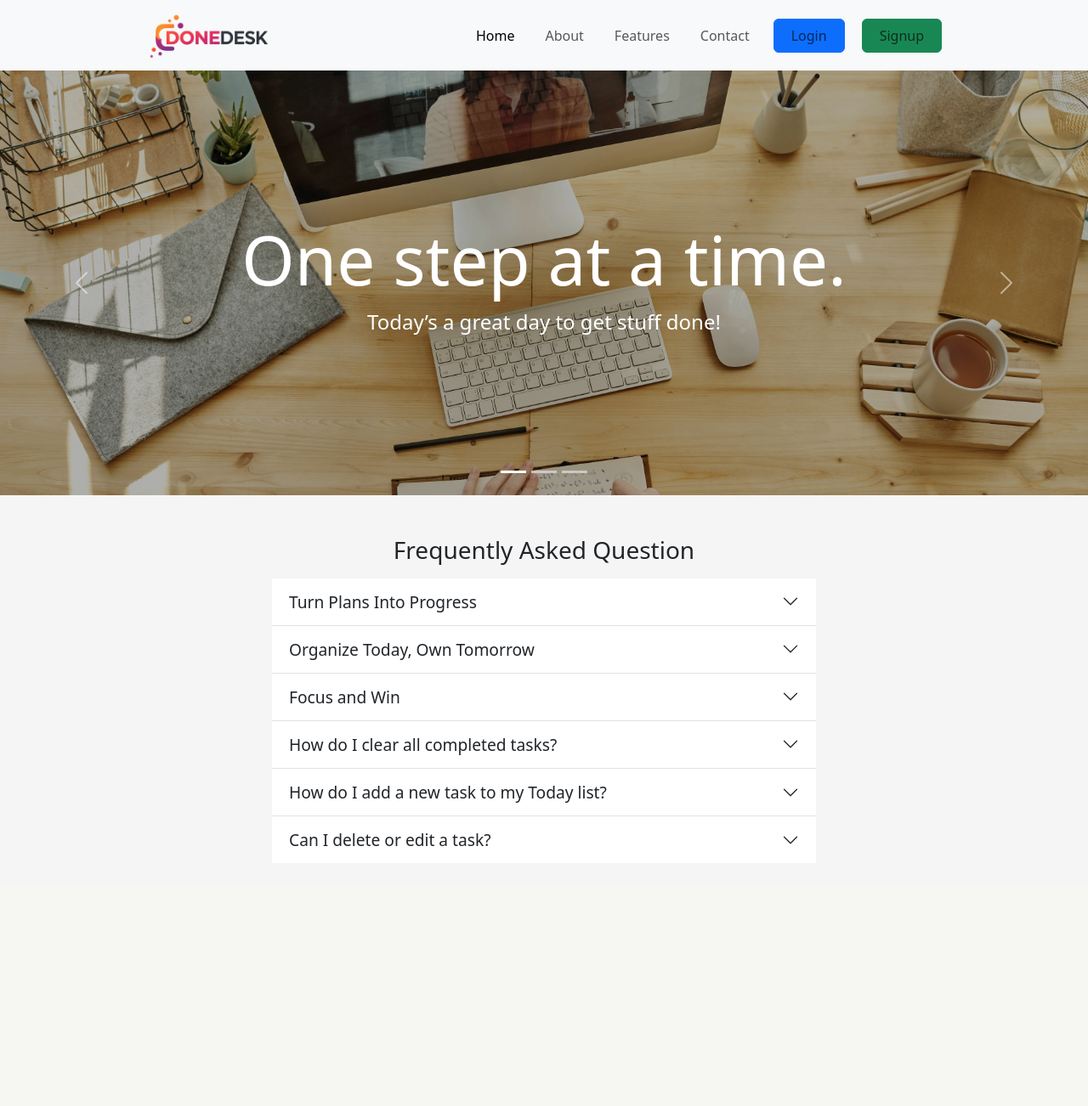
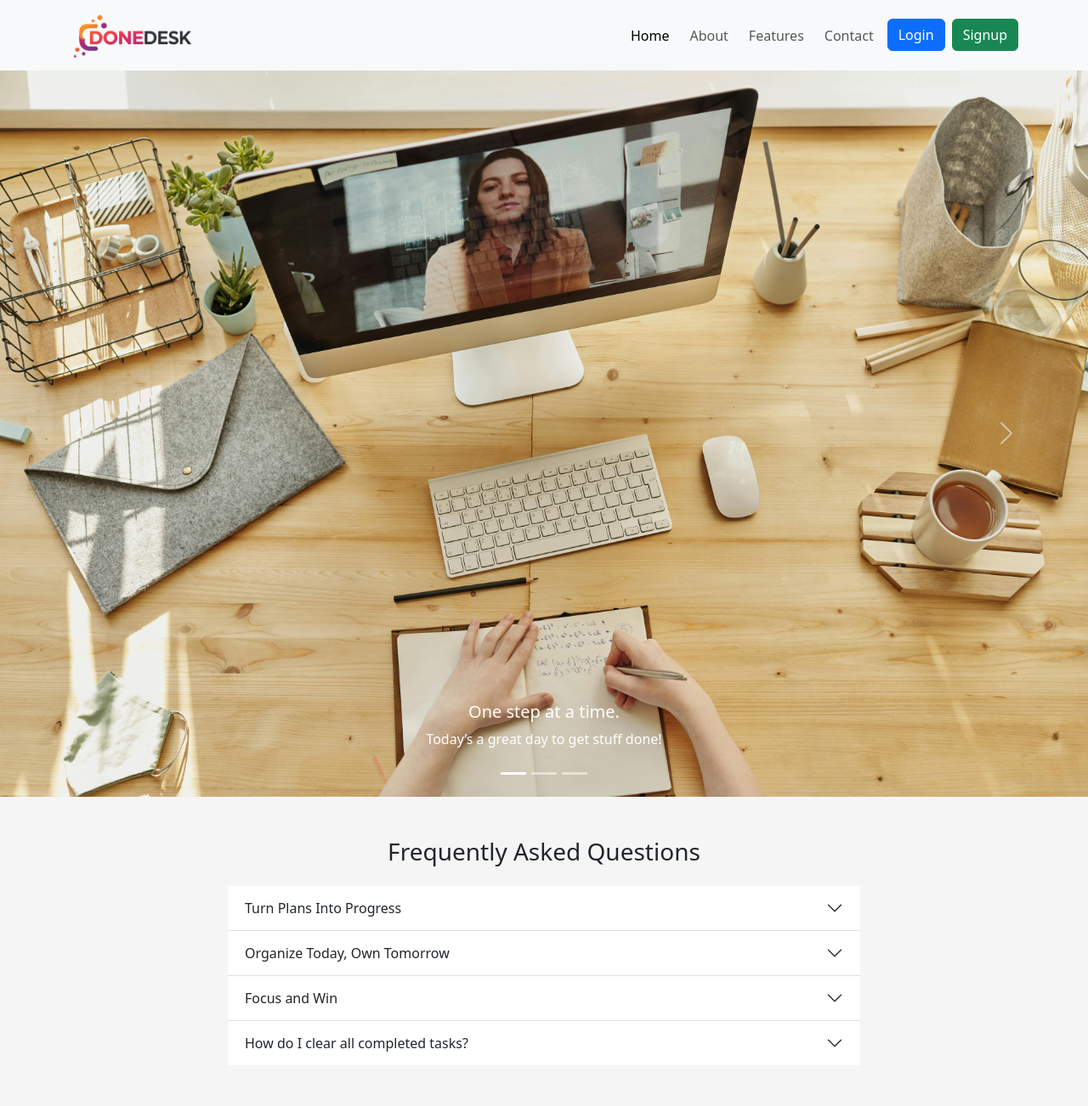
Before and after one commit to tboard20/todo, a Django app: page / in a window 1280 px wide. Shown: the whole page at 85% size. Before the commit the page ends 996 px from the top, so only its background shows below. Run offline with Django 5.2, Linux system fonts and the light colour scheme.

Commit message:
commit15

```diff
--- a/todo/todos/static/css/style.css
+++ b/todo/todos/static/css/style.css
@@ -1,146 +1,23 @@
-
-
-body{
+body {
   background-color: whitesmoke;
 }
-/* .image{
-    width: 1px;
-} */
 
-.overlay{
-    background-color: #00000046;
-    position: absolute;
-    top: 0;
-    left: 0;
-    height: 100%;
-    width: 100%;
-    /* z-index: 1; */
-}
-.buttons{
-    /* padding: 5px; */
-    height: 40px;
-    display: flex;
-    align-items: center;
-    justify-content: center;
+.card {
+  border-radius: 1rem;
 }
 
-.buttons:hover{
-    background-color: black;
-
+.login-form input {
+  width: 100%; /* Full-width inputs */
+  margin-bottom: 1rem;
 }
 
-.buttons a:hover{
-
-    color: white !important;
-}
-.carousel-caption{
-    z-index: 10;
-    bottom: 30%;
-}
-.carousel-caption h5{
-    font-size: 5rem;
-}
-
-.accordion-button{
-    font-size: 1.2rem;
-}
-.carousel-caption p{
-    font-size: 1.5rem;
-}
-
-.image{
-    height: 500px !important;
-    object-fit: cover;
-}
-
-.navbar-collapse{
-    flex-grow: 0 !important;
-}
-
-.navbar-nav{
-      column-gap: 20px;
-}
-
-.signup{
-    background-color: #f7f7f7;
-    width: 600px;
-    box-shadow: 0 0 10px black;
-    padding: 1rem;
-    border-radius: 1rem;
-    margin: 70px auto ;
-}
-
-.signups{
-    background-color: #f7f7f7;
-    width: 500px;
-    box-shadow: 0 0 10px black;
-    padding: 1rem;
-    border-radius: 1rem;
-    margin: 140px auto ;
-    padding: 7%;
-}
-
-.logo{
-    width: 30%;
-    margin: 0 35%;
-}
-
-.logos{
-    width: 70%;
-    margin: 0 15%;
-}
-
-label{
-    display: block !important;
-}
-
-input{
-    width: 100%;
-}
-
-.cons{
-    background-color: #f7f7f7;
-    width: 30%;
-    box-shadow: 0 0 10px black;
-    padding: 1rem;
-    border-radius: 1rem;
-    margin: 140px auto ;
-    padding: 3%;
-}
-
-.login-form input{
-    width: 60%;
-}
-
-.display{
-    display: flex !important;
-    gap: 1rem !important;
-    justify-content: center;
-}
-
-.buttos{
-    background-color: #1d0db2 !important;
-    color: white !important;
-    height: 40px;
-    border: none;
-    border-radius: 0.3rem;
-}
-.buttos:hover{
-    background-color: black !important;
-}
-.tex{
-    color: white;
-    text-decoration: none;
-}
-
-
-
-.task-list{
+/* Task list styles */
+.task-list {
   padding-left: 0 !important;
   margin: 0 !important;
 }
 
-.task-list li{
+.task-list li {
   list-style-type: none;
   background-color: #0d65b2;
   padding: 10px;
@@ -151,14 +28,15 @@ input{
   justify-content: space-between;
 }
 
-.task-list li:nth-child(even){
+.task-list li:nth-child(even) {
   background-color: #578ac0;
 }
 
-.task-list i{
+.task-list i {
   color: white;
+  cursor: pointer;
 }
 
-.task-list i:hover{
+.task-list i:hover {
   color: #b3aa34;
 }
--- a/todo/todos/templates/home.html
+++ b/todo/todos/templates/home.html
@@ -1,50 +1,49 @@
-
 {% load static %}
 <!DOCTYPE html>
 <html lang="en">
 <head>
   <meta charset="UTF-8">
   <meta name="viewport" content="width=device-width, initial-scale=1.0">
-    <link rel="shortcut icon" href="./static/img/Donedesk-icon.jpg" type="image/x-icon">
-    <title>Document</title>
-    <link href="https://cdn.jsdelivr.net/npm/bootstrap@5.3.7/dist/css/bootstrap.min.css" rel="stylesheet" integrity="sha384-LN+7fdVzj6u52u30Kp6M/trliBMCMKTyK833zpbD+pXdCLuTusPj697FH4R/5mcr" crossorigin="anonymous">
+  <link rel="shortcut icon" href="{% static 'img/Donedesk-icon.jpg' %}" type="image/x-icon">
+  <title>Donedesk</title>
+  <link href="https://cdn.jsdelivr.net/npm/bootstrap@5.3.7/dist/css/bootstrap.min.css" rel="stylesheet">
   <link rel="stylesheet" href="{% static 'css/style.css' %}">
 </head>
 <body>
-    <nav class="navbar navbar-expand-lg bg-body-tertiary">
-  <div class="container-fluid w-75">
-    <a class="navbar-brand" href="#"><img src="./static/img/Donedesk-2.png" style="width: 150px;" alt=""></a>
-    <button class="navbar-toggler" type="button" data-bs-toggle="collapse" data-bs-target="#navbarSupportedContent" aria-controls="navbarSupportedContent" aria-expanded="false" aria-label="Toggle navigation">
+
+<!-- Navbar -->
+<nav class="navbar navbar-expand-lg bg-body-tertiary shadow-sm">
+  <div class="container">
+    <a class="navbar-brand" href="#">
+      <img src="{% static 'img/Donedesk-2.png' %}" alt="Donedesk Logo" class="img-fluid" style="max-width: 150px;">
+    </a>
+    <button class="navbar-toggler" type="button" data-bs-toggle="collapse"
+            data-bs-target="#navbarSupportedContent" aria-controls="navbarSupportedContent"
+            aria-expanded="false" aria-label="Toggle navigation">
       <span class="navbar-toggler-icon"></span>
     </button>
-    <div class="collapse navbar-collapse" id="navbarSupportedContent">
-      <ul class="navbar-nav me-auto mb-2 mb-lg-0">
+    <div class="collapse navbar-collapse text-center" id="navbarSupportedContent">
+      <ul class="navbar-nav ms-auto mb-2 mb-lg-0 gap-2">
         <li class="nav-item">
-          <a class="nav-link active" aria-current="page" href="#">Home</a>
+          <a class="nav-link active" href="#">Home</a>
         </li>
-        <li class="nav-item">
-          <a class="nav-link" href="#">About</a>
-        </li>
-        <li class="nav-item">
-          <a class="nav-link" aria-disabled="false">Features</a>
-        </li>
-         <li class="nav-item">
-          <a class="nav-link" aria-disabled="false">Contact</a>
-        </li>
+        <li class="nav-item"><a class="nav-link" href="#">About</a></li>
+        <li class="nav-item"><a class="nav-link">Features</a></li>
+        <li class="nav-item"><a class="nav-link">Contact</a></li>
 
         {% if user.is_authenticated %}
-        <li class="nav-item btn btn-primary buttons">
-          <form method="POST" action="{% url 'logout' %}">
+        <li class="nav-item">
+          <form method="POST" action="{% url 'logout' %}" class="d-inline">
             {% csrf_token %}
-        <button type="submit" class="buttos">Logout</button>
+            <button type="submit" class="btn btn-primary">Logout</button>
           </form>
         </li>
         {% else %}
-         <li class="nav-item btn btn-primary buttons">
-          <a class="nav-link " href="{% url 'login' %}" aria-disabled="false">Login</a>
+        <li class="nav-item">
+          <a class="btn btn-primary" href="{% url 'login' %}">Login</a>
         </li>
-         <li class="nav-item btn btn-success buttons">
-          <a class="nav-link " href="{% url 'signup' %}" aria-disabled="false">Signup</a>
+        <li class="nav-item">
+          <a class="btn btn-success" href="{% url 'signup' %}">Signup</a>
         </li>
         {% endif %}
       </ul>
@@ -52,41 +51,31 @@
   </div>
 </nav>
 
-
-
-
-
-
-
-
-
-<div id="carouselExampleCaptions" class="carousel slide">
+<!-- Hero Carousel -->
+<div id="carouselExampleCaptions" class="carousel slide" data-bs-ride="carousel">
   <div class="carousel-indicators">
-    <button type="button" data-bs-target="#carouselExampleCaptions" data-bs-slide-to="0" class="active" aria-current="true" aria-label="Slide 1"></button>
+    <button type="button" data-bs-target="#carouselExampleCaptions" data-bs-slide-to="0"
+            class="active" aria-current="true" aria-label="Slide 1"></button>
     <button type="button" data-bs-target="#carouselExampleCaptions" data-bs-slide-to="1" aria-label="Slide 2"></button>
     <button type="button" data-bs-target="#carouselExampleCaptions" data-bs-slide-to="2" aria-label="Slide 3"></button>
   </div>
   <div class="carousel-inner">
     <div class="carousel-item active">
-      <img src="{% static 'img/slide1.jpeg' %}" class="d-block w-100 image" alt="...">
-      <div class="overlay"></div>
+      <img src="{% static 'img/slide1.jpeg' %}" class="d-block w-100 img-fluid" alt="slide1">
       <div class="carousel-caption d-none d-md-block">
         <h5>One step at a time.</h5>
         <p>Today’s a great day to get stuff done!</p>
       </div>
     </div>
     <div class="carousel-item">
-      <img src="{% static 'img/slider2.jpg' %}" class="d-block w-100 image" alt="...">
-      <div class="overlay"></div>
+      <img src="{% static 'img/slider2.jpg' %}" class="d-block w-100 img-fluid" alt="slide2">
       <div class="carousel-caption d-none d-md-block">
         <h5>Crush your goals</h5>
         <p>Stay focused. Stay sharp. Keep moving.</p>
       </div>
     </div>
-
     <div class="carousel-item">
-      <img src="{% static 'img/slider3.jpg' %}" class="d-block w-100 image" alt="...">
-      <div class="overlay"></div>
+      <img src="{% static 'img/slider3.jpg' %}" class="d-block w-100 img-fluid" alt="slide3">
       <div class="carousel-caption d-none d-md-block">
         <h5>Plans into action.</h5>
         <p>Your future self will thank you</p>
@@ -94,97 +83,68 @@
     </div>
   </div>
   <button class="carousel-control-prev" type="button" data-bs-target="#carouselExampleCaptions" data-bs-slide="prev">
-    <span class="carousel-control-prev-icon" aria-hidden="true"></span>
+    <span class="carousel-control-prev-icon"></span>
     <span class="visually-hidden">Previous</span>
   </button>
   <button class="carousel-control-next" type="button" data-bs-target="#carouselExampleCaptions" data-bs-slide="next">
-    <span class="carousel-control-next-icon" aria-hidden="true"></span>
+    <span class="carousel-control-next-icon"></span>
     <span class="visually-hidden">Next</span>
   </button>
 </div>
 
+<!-- FAQ Section -->
+<div class="container py-5">
+  <h3 class="text-center mb-4">Frequently Asked Questions</h3>
+  <div class="accordion accordion-flush col-lg-8 col-md-10 col-12 mx-auto" id="accordionFlushExample">
 
-
-
-
-
-
-
-<div class="pt-5 pb-4">
-  <h3 class="text-center mb-3">Frequently Asked Question</h3>
-<div class="accordion accordion-flush w-50 mx-auto " id="accordionFlushExample">
     <div class="accordion-item">
       <h2 class="accordion-header">
-      <button class="accordion-button collapsed" type="button" data-bs-toggle="collapse" data-bs-target="#flush-collapseOne" aria-expanded="false" aria-controls="flush-collapseOne">
+        <button class="accordion-button collapsed" type="button" data-bs-toggle="collapse" data-bs-target="#flush-one">
           Turn Plans Into Progress
         </button>
       </h2>
-    <div id="flush-collapseOne" class="accordion-collapse collapse" data-bs-parent="#accordionFlushExample">
-      <div class="accordion-body">"Every great day begins with a simple plan. Use this space to organize your thoughts, break your goals into small actions, and stay on top of everything that matters most to you."</div>
+      <div id="flush-one" class="accordion-collapse collapse" data-bs-parent="#accordionFlushExample">
+        <div class="accordion-body">Every great day begins with a simple plan...</div>
       </div>
     </div>
-  <div class="accordion-item" style="10px">
+
+    <div class="accordion-item">
       <h2 class="accordion-header">
-      <button class="accordion-button collapsed" type="button" data-bs-toggle="collapse" data-bs-target="#flush-collapseTwo" aria-expanded="false" aria-controls="flush-collapseTwo">
+        <button class="accordion-button collapsed" type="button" data-bs-toggle="collapse" data-bs-target="#flush-two">
           Organize Today, Own Tomorrow
         </button>
       </h2>
-    <div id="flush-collapseTwo" class="accordion-collapse collapse" data-bs-parent="#accordionFlushExample">
-      <div class="accordion-body">"Great things don’t happen by accident. They happen when you plan with purpose. Use your list to stay aligned, focused, and in control of your time—one day at a time."</div>
+      <div id="flush-two" class="accordion-collapse collapse" data-bs-parent="#accordionFlushExample">
+        <div class="accordion-body">Great things don’t happen by accident...</div>
       </div>
     </div>
+
     <div class="accordion-item">
       <h2 class="accordion-header">
-      <button class="accordion-button collapsed" type="button" data-bs-toggle="collapse" data-bs-target="#flush-collapseThree" aria-expanded="false" aria-controls="flush-collapseThree">
+        <button class="accordion-button collapsed" type="button" data-bs-toggle="collapse" data-bs-target="#flush-three">
           Focus and Win
         </button>
       </h2>
-    <div id="flush-collapseThree" class="accordion-collapse collapse" data-bs-parent="#accordionFlushExample">
-      <div class="accordion-body">"The easiest way to beat procrastination is by writing things down. Start by listing just one task—big or small. Before you know it, you’ll be ticking off goals like a productivity master."</div>
+      <div id="flush-three" class="accordion-collapse collapse" data-bs-parent="#accordionFlushExample">
+        <div class="accordion-body">The easiest way to beat procrastination...</div>
       </div>
     </div>
 
-
+    <!-- More FAQ items -->
     <div class="accordion-item">
       <h2 class="accordion-header">
-      <button class="accordion-button collapsed" type="button" data-bs-toggle="collapse" data-bs-target="#flush-collapseFour" aria-expanded="false" aria-controls="flush-collapseThree">
+        <button class="accordion-button collapsed" type="button" data-bs-toggle="collapse" data-bs-target="#flush-four">
           How do I clear all completed tasks?
         </button>
       </h2>
-    <div id="flush-collapseFour" class="accordion-collapse collapse" data-bs-parent="#accordionFlushExample">
-      <div class="accordion-body">Go to your “Completed Tasks” section and click “Clear All” to remove them from view.</div>
-    </div>
-  </div>
-
-
-  <div class="accordion-item">
-    <h2 class="accordion-header">
-      <button class="accordion-button collapsed" type="button" data-bs-toggle="collapse" data-bs-target="#flush-collapseFive" aria-expanded="false" aria-controls="flush-collapseThree">
-        How do I add a new task to my Today list?
-      </button>
-    </h2>
-    <div id="flush-collapseFive" class="accordion-collapse collapse" data-bs-parent="#accordionFlushExample">
-      <div class="accordion-body">Click the “+ Add Task” button or tap the input field at the top of your list. Type your task and press Enter or tap the checkmark icon to save.</div>
-    </div>
-  </div>
-
-
-
-  <div class="accordion-item">
-    <h2 class="accordion-header">
-      <button class="accordion-button collapsed" type="button" data-bs-toggle="collapse" data-bs-target="#flush-collapseSix" aria-expanded="false" aria-controls="flush-collapseThree">
-        Can I delete or edit a task?
-      </button>
-    </h2>
-    <div id="flush-collapseSix" class="accordion-collapse collapse" data-bs-parent="#accordionFlushExample">
-      <div class="accordion-body">Yes. Click the edit icon (✏️) to update a task, or the trash icon (🗑️) to delete it. You can also long-press on mobile for quick actions.</div>
+      <div id="flush-four" class="accordion-collapse collapse" data-bs-parent="#accordionFlushExample">
+        <div class="accordion-body">Go to your “Completed Tasks” section...</div>
       </div>
     </div>
 
   </div>
 </div>
 
-
-    <script src="https://cdn.jsdelivr.net/npm/bootstrap@5.3.7/dist/js/bootstrap.bundle.min.js" integrity="sha384-ndDqU0Gzau9qJ1lfW4pNLlhNTkCfHzAVBReH9diLvGRem5+R9g2FzA8ZGN954O5Q" crossorigin="anonymous"></script>
+<script src="https://cdn.jsdelivr.net/npm/bootstrap@5.3.7/dist/js/bootstrap.bundle.min.js"></script>
 </body>
 </html>
```
Also changed, not shown: todo/todos/templates/task_create.html (+28 -11 lines), todo/todos/templates/task_list.html (+42 -17 lines). Lines whose indentation alone changed are shown as unchanged.
